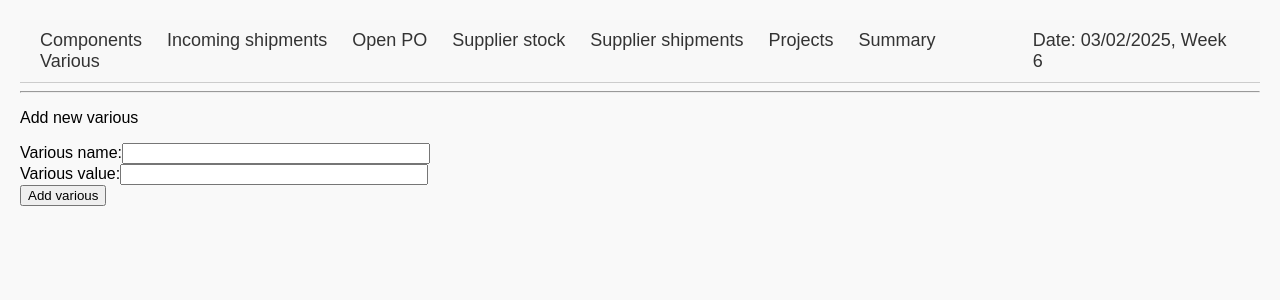
After one commit to johnny-sky91/ComponentGuide, a Flask app: page /various/add_new_various in a window 1280 px wide. The commit adds this page. Shown: the top 300 px of the page. Run offline with Flask 3, Linux system fonts and the light colour scheme; some libraries are stand-ins or nearby versions.

Commit message:
added summary and various

```diff
--- a/app/forms.py
+++ b/app/forms.py
@@ -106,3 +106,9 @@ class AddComponentComment(FlaskForm):
 class SearchComponent(FlaskForm):
     component = StringField("Search component", validators=[DataRequired()])
     submit_search = SubmitField("Search")
+
+
+class AddNewVarious(FlaskForm):
+    new_various_name = StringField("Various name", validators=[DataRequired()])
+    new_various_value = StringField("Various value", validators=[DataRequired()])
+    submit = SubmitField("Add various")
--- a/app/routes.py
+++ b/app/routes.py
@@ -20,6 +20,7 @@ from app.models import (
     OpenPo,
     IncomingShipment,
     Project,
+    VariousValues,
 )
 from app.forms import (
     AddComponent,
@@ -31,6 +32,7 @@ from app.forms import (
     UpdateComponentStock,
     UpdateComponentOrders,
     SearchComponent,
+    AddNewVarious,
 )
 from app.other_functions.data_preparation import (
     prepare_open_po,
@@ -485,6 +487,81 @@ def remaining_from_shipments(shipments, initial_balance):
     return remaining
 
 
+@app.route("/summary", methods=["GET", "POST"])
+def summary_view():
+    components = Component.query.all()
+    gross_plant_stock_qty = sum([component.stock for component in components])
+    gross_plant_stock_value = round(
+        sum([component.stock * component.unit_price for component in components])
+    )
+    gross_plant_stock_value = f"{gross_plant_stock_value:,}"
+
+    net_plant_stock_qty = sum(
+        [component.stock - component.orders for component in components]
+    )
+    net_plant_stock_value = round(
+        sum(
+            [
+                (component.stock - component.orders) * component.unit_price
+                for component in components
+            ]
+        )
+    )
+    net_plant_stock_value = f"{net_plant_stock_value:,}"
+
+    components_stock = SupplierStock.query.order_by(SupplierStock.component_id.desc())
+    components = [Component.query.get(stock.component_id) for stock in components_stock]
+    supplier_all_stock = {
+        stock: component for stock, component in zip(components_stock, components)
+    }
+    supplier_stock_value = round(
+        sum(
+            stock.supplier_stock_qty * component.unit_price
+            for stock, component in supplier_all_stock.items()
+        )
+    )
+    supplier_stock_value = f"{supplier_stock_value:,}"
+    supplier_stock_qty = sum([x.supplier_stock_qty for x in components_stock])
+
+    supplier_stock_value_target = VariousValues.query.filter_by(
+        value_name="dos_supply_level"
+    ).first()
+    if supplier_stock_value_target is not None:
+        supplier_stock_value_target = (
+            f"{round(float(supplier_stock_value_target.value)):,}"
+        )
+    else:
+        supplier_stock_value_target = 0.0
+    shipments = IncomingShipment.query.order_by(IncomingShipment.component_id.desc())
+    components = [Component.query.get(shipment.component_id) for shipment in shipments]
+    all_shipments_info = {
+        shipment: component for shipment, component in zip(shipments, components)
+    }
+    incoming_shipments_plant_stock_value = round(
+        sum(
+            stock.incoming_shipments_qty * component.unit_price
+            for stock, component in all_shipments_info.items()
+        )
+    )
+    incoming_shipments_plant_stock_value = f"{incoming_shipments_plant_stock_value:,}"
+    incoming_shipments_plant_stock_qty = sum(
+        [x.incoming_shipments_qty for x in shipments]
+    )
+    return render_template(
+        "summary.html",
+        title=f"Summary",
+        gross_plant_stock_qty=gross_plant_stock_qty,
+        gross_plant_stock_value=gross_plant_stock_value,
+        net_plant_stock_qty=net_plant_stock_qty,
+        net_plant_stock_value=net_plant_stock_value,
+        supplier_stock_qty=supplier_stock_qty,
+        supplier_stock_value=supplier_stock_value,
+        supplier_stock_value_target=supplier_stock_value_target,
+        incoming_shipments_plant_stock_qty=incoming_shipments_plant_stock_qty,
+        incoming_shipments_plant_stock_value=incoming_shipments_plant_stock_value,
+    )
+
+
 @app.route("/all_components/component_view/<int:id>", methods=["GET", "POST"])
 def component_view(id):
     all_components_count = len(Component.query.all())
@@ -682,3 +759,34 @@ def remove_component_comment(id, comment_id):
     ComponentComment.query.filter_by(id=comment_id, component_id=id).delete()
     db.session.commit()
     return redirect(request.referrer)
+
+
+@app.route("/various", methods=["GET", "POST"])
+def various_view():
+    all_various = VariousValues.query.all()
+    for x in all_various:
+        print(x.value_name, x.value)
+    return render_template(
+        f"various.html",
+        title=f"Various",
+        all_various=all_various,
+    )
+
+
+@app.route("/various/add_new_various", methods=["GET", "POST"])
+def add_new_various():
+    form = AddNewVarious()
+    if form.validate_on_submit():
+        new_various = VariousValues(
+            value_name=form.new_various_name.data, value=form.new_various_value.data
+        )
+        db.session.add(new_various)
+        db.session.commit()
+        flash(f"New various added")
+        return redirect(url_for("various_view"))
+
+    return render_template(
+        f"add/add_new_various.html",
+        title=f"Add new various",
+        form=form,
+    )
--- /dev/null
+++ b/app/templates/add/add_new_various.html
@@ -0,0 +1,16 @@
+{% extends "base.html" %}
+{% block content %}
+
+<p>Add new various</p>
+<form action="" method="post" novalidate>
+    {{ form.hidden_tag() }}
+    {{ form.new_various_name.label }}:{{ form.new_various_name(style='width:300px') }}<br>
+    {{ form.new_various_value.label }}:{{ form.new_various_value(style='width:300px') }}<br>
+    {{ form.submit() }} <br>
+    {% for error in form.new_various_name.errors %}
+    <span style="color: red;">{{ error }}</span>
+    {% endfor %}<br>
+    </p>
+</form>
+
+{% endblock %}
--- a/app/templates/base.html
+++ b/app/templates/base.html
@@ -17,7 +17,8 @@
                 <a href="/supplier_stock">Supplier stock</a>
                 <a href="/supplier_shipments">Supplier shipments</a>
                 <a href="/open_projects">Projects</a>
-                <a href="/">Other</a>
+                <a href="/summary">Summary</a>
+                <a href="/various">Various</a>
             </div>
             <a>Date: {{ moment(current_date).format('DD/MM/YYYY') }}, Week {{ week_number }}</a>
         </div>
```
Also changed, not shown: app/models.py (+7 -0 lines), app/templates/summary.html (added, +10 -0 lines), app/templates/various.html (added, +23 -0 lines).
